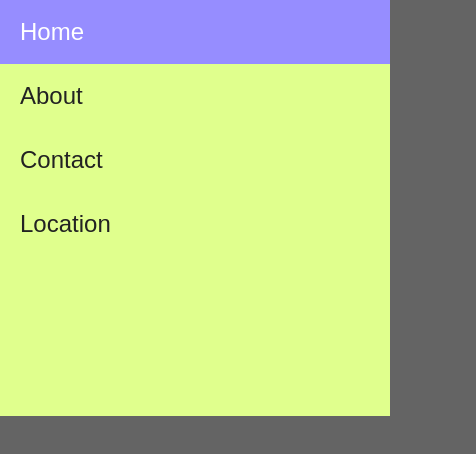
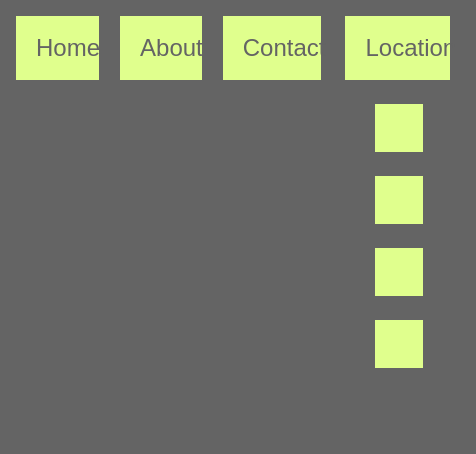
Before and after one commit to naka0047/advanced-media-queries, a plain HTML site: page index.html in a window 390 px wide. Shown: the whole page, 476 px wide, since content can reach past the window. Drawn offline with Linux system fonts and the light colour scheme; files that its build step writes are made by us from their sources; some icons are missing.

Commit message:
Update main.css

```diff
--- a/main.css
+++ b/main.css
@@ -90,6 +90,7 @@ video {
   font-size: 100%;
   font: inherit;
   vertical-align: baseline;
+  font-size: 100%;
 }
 
 /* HTML5 display-role reset for older browsers */
@@ -157,7 +158,7 @@ nav a:visited {
   padding: 20px;
   text-decoration: none;
   background-color: #E0FF8D;
-  color: #222;
+  color: #646464;
   font-size: 1.5rem;
 }
 
@@ -166,3 +167,94 @@ nav a:focus {
   background-color: #968DFF;
   color: white;
 }
+
+ul {
+  display: table;
+  margin: 1em;
+  padding: 0;
+  width: 100%;
+  text-align: center;
+  font: inherit;
+}
+
+ul li {
+  display: table-cell;
+  min-width: 50px;
+}
+
+ul li a {
+  display: block;
+  width: 80%;
+  padding: 3em;
+  text-decoration: none;
+  color: #555;
+  font-weight: lighter;
+  color: #646464;
+}
+
+.sm a {
+  display: grid;
+  grid-template-columns: 1fr 1fr;
+  grid-template-rows: 1fr 1fr;
+  grid-template-areas:
+    "facebook twitter"
+    "twitch snapchat" ;
+  text-decoration: none;
+  background-color: #E0FF8D;
+  margin: 1em;
+  width: 2em;
+  height: 2em;
+  position: relative;
+  left: 90%;
+}
+
+.sm .im-im-facebook {
+  grid-area: facebook;
+}
+
+.sm .im-im-twitter {
+  grid-area: twitter;
+}
+
+.sm .im-im-twitch {
+  grid-area: twitch;
+}
+
+.sm .im-im-snapchat {
+  grid-area: snapchat;
+}
+
+
+@media (prefers-color-scheme: light) {
+  body {
+    background-color: #E0FF8D;
+  }
+
+  nav a:hover,
+  nav a:focus {
+  background-color: #646464;
+  color: white;
+}
+}
+
+@media screen and (max-width: 699px) {
+  body {
+    background-color: #646464;
+  }
+
+  ul li a {
+    display: block;
+    width: 80%;
+    padding: 3em;
+    text-decoration: none;
+    font-weight: lighter;
+    color: #646464;
+  }
+
+  .sm {
+    color: black;
+  }
+
+
+
+}
```
